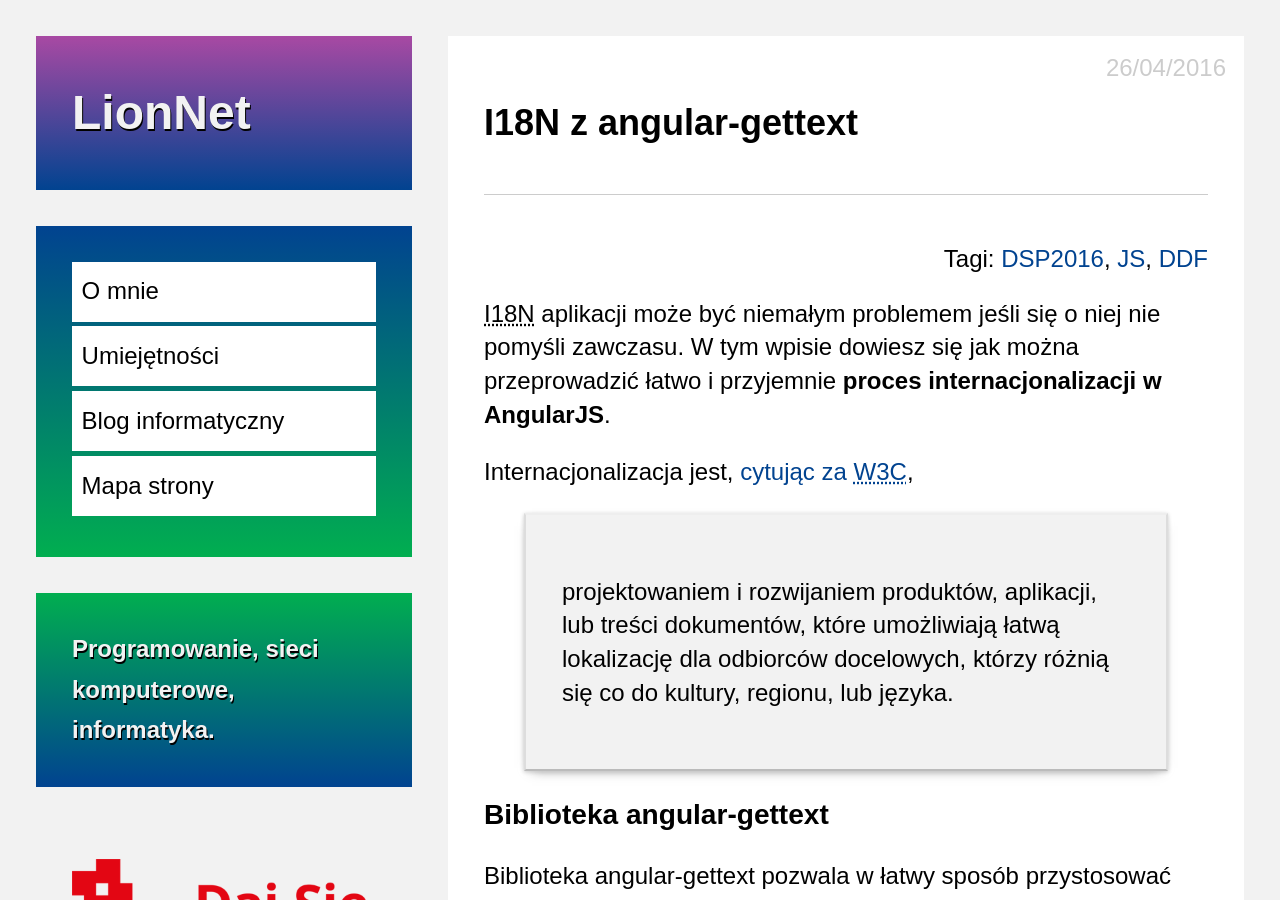
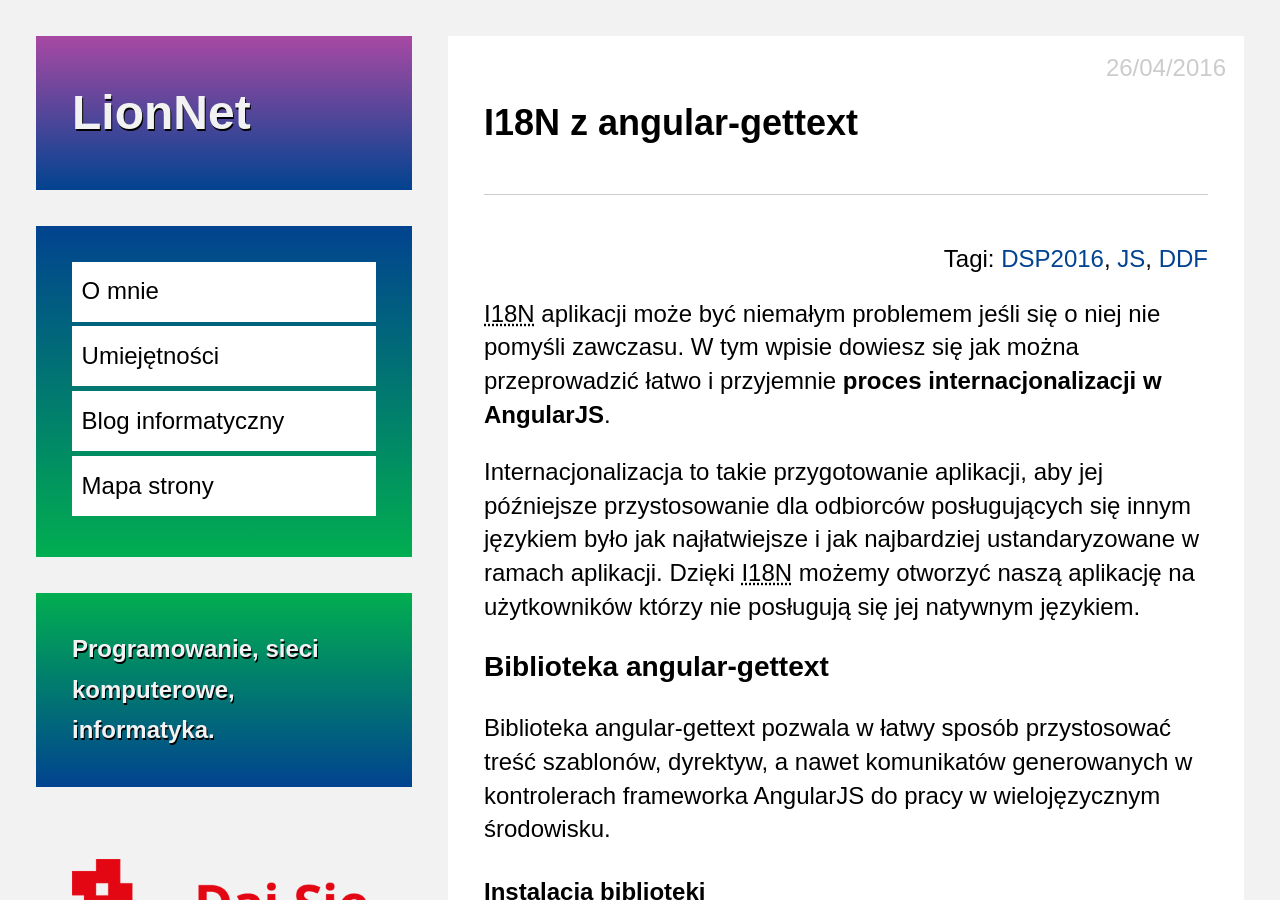
Before and after one commit to maciejlew/maciejlew.github.io, a Jekyll site: the page built from _posts/2016-04-26-i18n-z-angularjs-gettext.md, in a window 1280 px wide and 900 px high. Built offline with Jekyll 4.4.1, drawn with Linux system fonts in a browser that asks for light colours; comment, search, counter and statistics services are not loaded.

Commit message:
Changes post 'I18N z angular-gettext'

```diff
--- a/_posts/2016-04-26-i18n-z-angularjs-gettext.md
+++ b/_posts/2016-04-26-i18n-z-angularjs-gettext.md
@@ -16,11 +16,10 @@ I18N aplikacji może być niemałym problemem jeśli się o niej nie pomyśli za
 W tym wpisie dowiesz się jak można przeprowadzić łatwo i przyjemnie **proces
 internacjonalizacji w AngularJS**.
 
-Internacjonalizacja jest, [cytując za W3C](https://www.w3.org/International/questions/qa-i18n#i18n),
-
-> projektowaniem i rozwijaniem produktów, aplikacji,
-> lub treści dokumentów, które umożliwiają łatwą lokalizację dla odbiorców
-> docelowych, którzy różnią się co do kultury, regionu, lub języka.
+Internacjonalizacja to takie przygotowanie aplikacji, aby jej późniejsze
+przystosowanie dla odbiorców posługujących się innym językiem było jak najłatwiejsze
+i jak najbardziej ustandaryzowane w ramach aplikacji. Dzięki I18N możemy otworzyć
+naszą aplikację na użytkowników którzy nie posługują się jej natywnym językiem.
 
 ### Biblioteka angular-gettext
 
```
